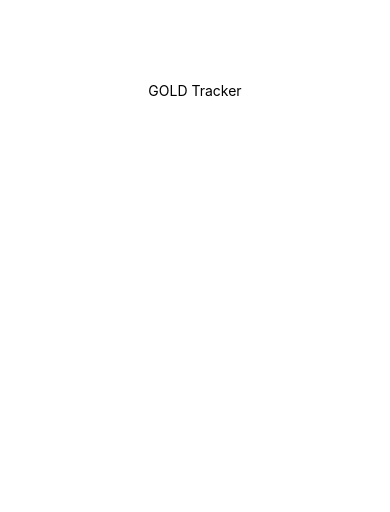
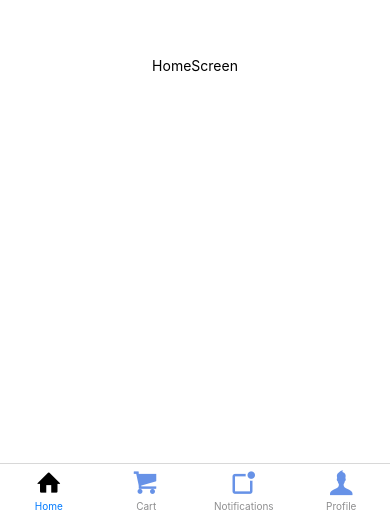
Before and after one commit to ucsb-cs184-f24/team04-GOLDTracker, a React Native app in the folder GOLDTracker/: screen /Tab in a window 390 px wide. Shown: the part 332-844 px from the top of the page. Built offline with nearby package versions, Linux system fonts and the light colour scheme.

Commit message:
first draft of bottom bar

```diff
--- a/GOLDTracker/App.tsx
+++ b/GOLDTracker/App.tsx
@@ -1,20 +1,23 @@
-import { StatusBar } from 'expo-status-bar';
-import { StyleSheet, Text, View } from 'react-native';
+import React, { useState } from "react";
 
-export default function App() {
-  return (
-    <View style={styles.container}>
-      <Text>GOLD Tracker</Text>
-      <StatusBar style="auto" />
-    </View>
-  );
-}
+import { createNativeStackNavigator } from "@react-navigation/native-stack";
+import { NavigationContainer } from "@react-navigation/native";
+import Navigator from "./src/components/Navigator";
 
-const styles = StyleSheet.create({
-  container: {
-    flex: 1,
-    backgroundColor: '#fff',
-    alignItems: 'center',
-    justifyContent: 'center',
-  },
-});
+const Stack = createNativeStackNavigator();
+const App = () => {
+      return (
+              <NavigationContainer independent={true}>
+                  <Stack.Navigator screenOptions={{ headerShown: false }}>
+                      <Stack.Screen
+                          name="Tab"
+                          component={Navigator}
+                          options={{ animation: "slide_from_bottom" }}
+                      ></Stack.Screen>
+
+                  </Stack.Navigator>
+              </NavigationContainer>
+    );
+};
+
+export default App;
--- a/GOLDTracker/package.json
+++ b/GOLDTracker/package.json
@@ -9,8 +9,12 @@
     "web": "expo start --web"
   },
   "dependencies": {
+    "@react-navigation/bottom-tabs": "^6.6.1",
+    "@react-navigation/native": "^6.1.18",
+    "@react-navigation/native-stack": "^6.11.0",
     "expo": "~51.0.28",
     "expo-status-bar": "~1.12.1",
+    "native": "^0.3.3",
     "react": "18.2.0",
     "react-native": "0.74.5"
   },
@@ -18,7 +22,7 @@
     "@babel/core": "^7.20.0",
     "@types/react": "~18.2.45",
     "@types/react-native": "^0.73.0",
-    "typescript": "^5.1.3"
+    "typescript": "^5.3.0"
   },
   "private": true
 }
--- /dev/null
+++ b/GOLDTracker/src/components/Navigator.js
@@ -0,0 +1,102 @@
+import React from "react";
+import { StyleSheet, View, TouchableOpacity } from "react-native";
+
+import Entypo from "@expo/vector-icons/Entypo";
+import { createBottomTabNavigator } from "@react-navigation/bottom-tabs";
+import { COLORS } from "../theme/theme";
+
+import HomeScreen from "../screen/HomeScreen";
+import NotificationScreen from "../screen/NotificationScreen";
+import Profile from "../screen/ProfileScreen";
+import CartScreen from "../screen/CartScreen";
+
+
+const Tab = createBottomTabNavigator();
+
+const CustomTabBarButton = ({ children, onPress }) => (
+  <TouchableOpacity
+    style={{
+      top: -30,
+      justifyContent: 'center',
+      alignItems: 'center',
+      ...styles.shadow,
+    }}
+    onPress={onPress}
+    activeOpacity={0.9}
+  >
+  </TouchableOpacity>
+);
+
+const Navigator = () => {
+  return (
+    <Tab.Navigator screenOptions={{ headerShown: false }}>
+      <Tab.Screen
+        name="Home"
+        component={HomeScreen}
+        options={{
+          tabBarIcon: ({ focused, color, size }) => (
+            <Entypo
+              name="home"
+              size={25}
+              color={focused ? COLORS.yellow : COLORS.darkBlue}
+            />
+          ),
+        }}
+      ></Tab.Screen>
+
+      <Tab.Screen
+        name="Cart"
+        component={CartScreen}
+        options={{
+          tabBarIcon: ({ focused, color, size }) => (
+            <Entypo
+              name="shopping-cart"
+              size={25}
+              color={focused ? COLORS.yellow : COLORS.darkBlue}
+            />
+          ),
+        }}
+      ></Tab.Screen>
+
+      <Tab.Screen
+        name="Notifications"
+        component={NotificationScreen}
+        options={{
+          tabBarIcon: ({ focused, color, size }) => (
+            <Entypo
+              name="notification"
+              size={25}
+              color={focused ? COLORS.yellow : COLORS.darkBlue}
+            />
+          ),
+        }}
+      ></Tab.Screen>
+
+      <Tab.Screen
+        name="Profile"
+        component={Profile}
+        options={{
+          tabBarIcon: ({ focused, color, size }) => (
+            <Entypo
+              name="user"
+              size={25}
+              color={focused ? COLORS.yellow : COLORS.darkBlue}
+            />
+          ),
+        }}
+      ></Tab.Screen>
+    </Tab.Navigator>
+  );
+};
+
+const styles = StyleSheet.create({
+  shadow: {
+    shadowColor: "#000",
+    shadowOffset: { width: 0, height: 10 },
+    shadowOpacity: 0.25,
+    shadowRadius: 3.5,
+    elevation: 5,
+  },
+});
+
+export default Navigator;
--- /dev/null
+++ b/GOLDTracker/src/screen/CartScreen.js
@@ -0,0 +1,20 @@
+import { StatusBar } from 'expo-status-bar';
+import { StyleSheet, Text, View } from 'react-native';
+
+export default function CartScreen() {
+  return (
+    <View style={styles.container}>
+      <Text>CartScreen</Text>
+      <StatusBar style="auto" />
+    </View>
+  );
+}
+
+const styles = StyleSheet.create({
+  container: {
+    flex: 1,
+    backgroundColor: '#fff',
+    alignItems: 'center',
+    justifyContent: 'center',
+  },
+});
--- /dev/null
+++ b/GOLDTracker/src/screen/HomeScreen.js
@@ -0,0 +1,39 @@
+import React, { useState, useCallback } from "react";
+import {
+    ScrollView,
+    StatusBar,
+    StyleSheet,
+    Text,
+    TextInput,
+    TouchableOpacity,
+    FlatList,
+    Image,
+    View,
+    ToastAndroid,
+} from "react-native";
+
+import { useBottomTabBarHeight } from "@react-navigation/bottom-tabs"; //navigation
+import Entypo from "@expo/vector-icons/Entypo"; //icon
+import { Colors } from "react-native/Libraries/NewAppScreen"; //color
+import { COLORS, FONTFAMILY, FONTSIZE, SPACING } from "../theme/theme"; //local color list
+
+
+const HomeScreen = ({ navigation }) => {
+    return (
+        <View style={styles.container}>
+        <Text>HomeScreen</Text>
+        <StatusBar style="auto" />
+        </View>
+    );
+};
+
+const styles = StyleSheet.create({
+    container: {
+        flex: 1,
+        backgroundColor: '#fff',
+        alignItems: 'center',
+        justifyContent: 'center',
+      },
+});
+
+export default HomeScreen;
--- /dev/null
+++ b/GOLDTracker/src/screen/NotificationScreen.js
@@ -0,0 +1,20 @@
+import { StatusBar } from 'expo-status-bar';
+import { StyleSheet, Text, View } from 'react-native';
+
+export default function NotificationScreen() {
+  return (
+    <View style={styles.container}>
+      <Text>Notification</Text>
+      <StatusBar style="auto" />
+    </View>
+  );
+}
+
+const styles = StyleSheet.create({
+  container: {
+    flex: 1,
+    backgroundColor: '#fff',
+    alignItems: 'center',
+    justifyContent: 'center',
+  },
+});
--- /dev/null
+++ b/GOLDTracker/src/screen/ProfileScreen.js
@@ -0,0 +1,20 @@
+import { StatusBar } from 'expo-status-bar';
+import { StyleSheet, Text, View } from 'react-native';
+
+export default function ProfileScreen() {
+  return (
+    <View style={styles.container}>
+      <Text>Profile</Text>
+      <StatusBar style="auto" />
+    </View>
+  );
+}
+
+const styles = StyleSheet.create({
+  container: {
+    flex: 1,
+    backgroundColor: '#fff',
+    alignItems: 'center',
+    justifyContent: 'center',
+  },
+});
--- a/GOLDTracker/src/theme/theme.ts
+++ b/GOLDTracker/src/theme/theme.ts
@@ -34,6 +34,8 @@ interface Color {
     darkGrey:string;
 
     ucsbBlue: string;
+
+    tabSelected: string;
 }
 
 
@@ -52,6 +54,9 @@ export const COLORS: Color = {
 
     // UCSB ICON Blue
     ucsbBlue: '#062f5a',
+
+    //tab selected blue
+    tabSelected:'0062CC',
 };
 
 interface FontFamily {
```
Also changed, not shown: 2 other files (tests, documents, lock files or other folders).
